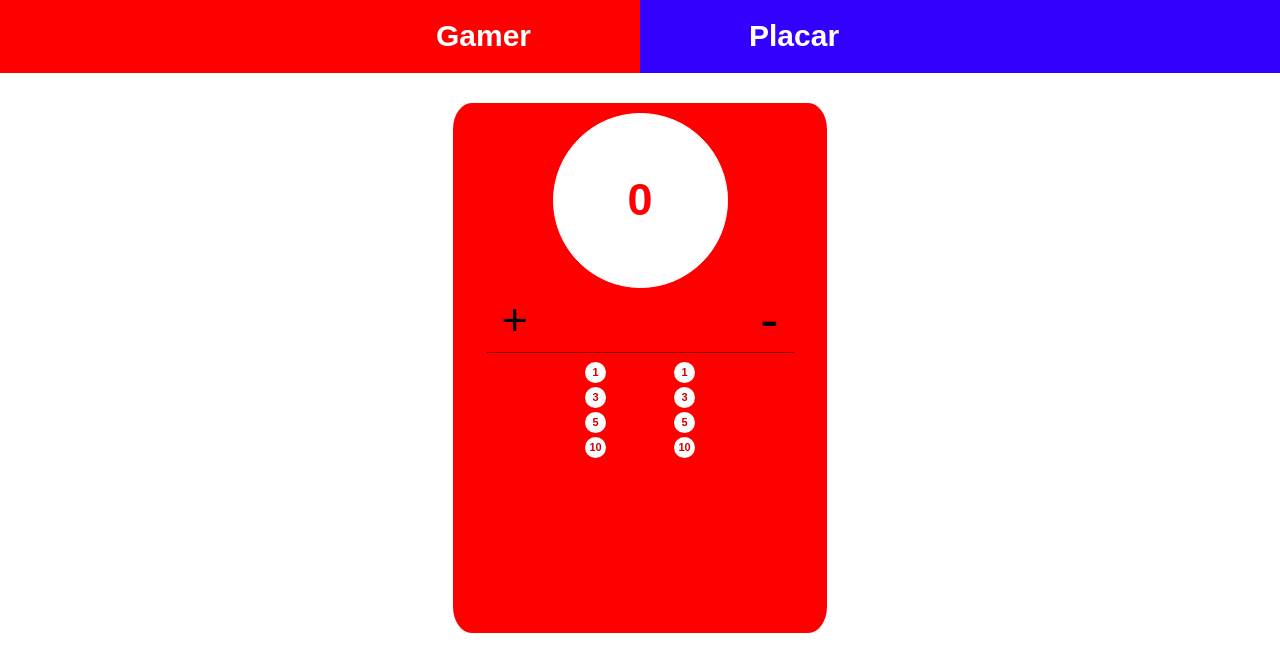
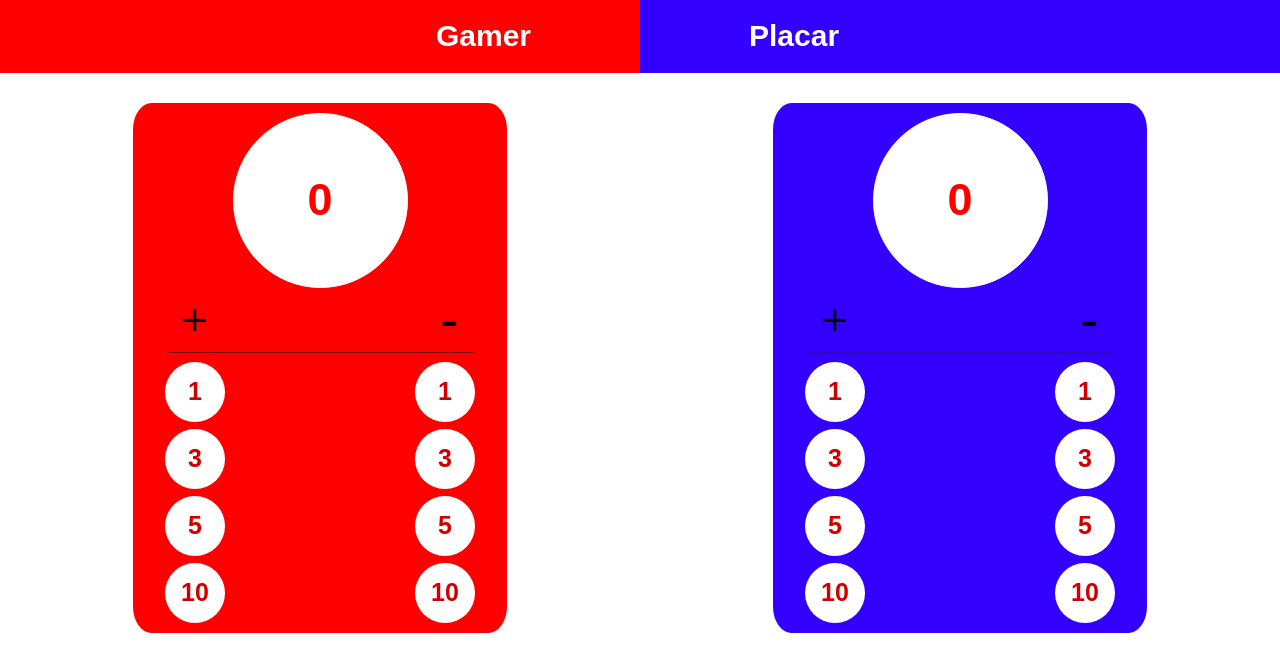
Before and after one commit to DevDemetrio/GamerPoint, a React (Vite) app: page / in a window 1280 px wide. Shown: the top 672 px of the page. Built offline with nearby package versions, Linux system fonts and the light colour scheme.

Commit message:
projeto finalizado

```diff
--- a/src/App.jsx
+++ b/src/App.jsx
@@ -2,6 +2,7 @@ import React from 'react'
 import Header from './componets/Header'
 import Card from './componets/Card'
 import color from './colors'
+import { Main } from './MainContainer'
 
 function App() {
 
@@ -9,8 +10,13 @@ function App() {
   return (
     <>
       <Header />
-      <Card primaryColor={color.primaryColor}
-            primaryDetailColor={color.primaryDetailColor}/>
+      <Main>
+        <Card primaryColor={color.primaryColor}
+              primaryDetailColor={color.primaryDetailColor}/>
+
+        <Card primaryColor={color.secondColor}
+              primaryDetailColor={color.secondDetailColor}/>
+      </Main>
     </>
   )
 }
--- /dev/null
+++ b/src/MainContainer.js
@@ -0,0 +1,10 @@
+import styled from "styled-components";
+
+
+export const Main = styled.main`
+
+
+  @media(min-width: 800px){
+    display: flex;
+  }
+`
--- a/src/componets/ButtonMore/styled.js
+++ b/src/componets/ButtonMore/styled.js
@@ -18,4 +18,15 @@ export const Button = styled.button`
   &+&{
     margin-top: 4px;
   }
+
+  @media(min-width: 600px){
+    width: 60px;
+    height: 60px;
+
+    font-size: 25px;
+
+    &+&{
+    margin-top: 7px;
+  }
+  }
 `
--- a/src/componets/Card/styled.js
+++ b/src/componets/Card/styled.js
@@ -2,7 +2,7 @@ import styled from "styled-components"
 
 export const CardContainer = styled.div`
   width: 158px;
-  height: 224px;
+  height: 240px;
   margin-top: 30px;
   border-radius: 5%;
   padding-top: 10px;
--- a/src/containerButton.js
+++ b/src/containerButton.js
@@ -8,6 +8,11 @@ export const ButtonContainer = styled.div`
   margin: 9px auto 0 auto;
   padding: 0 10px 0 10px;
   border: none;
+
+  @media(min-width: 600px){
+    width: 330px;
+    height: 266px;
+  }
 
 `
 
```
